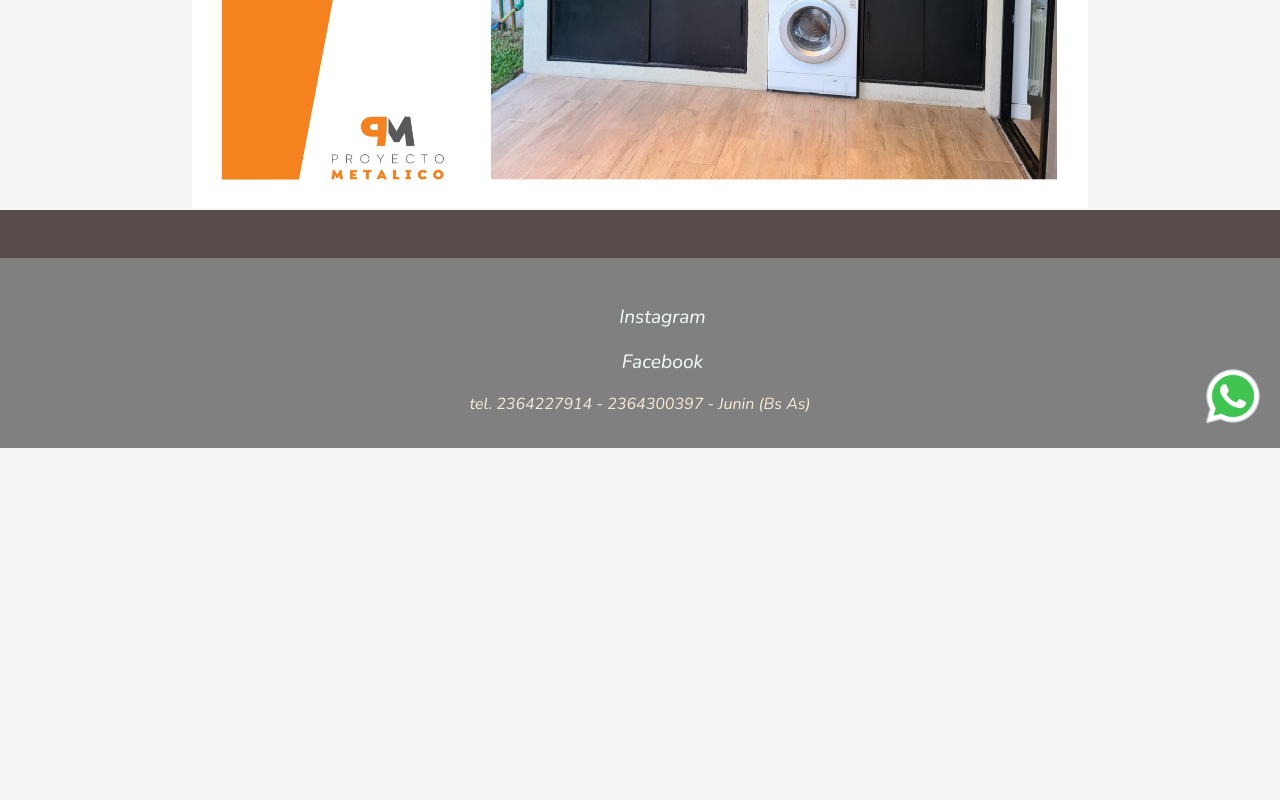
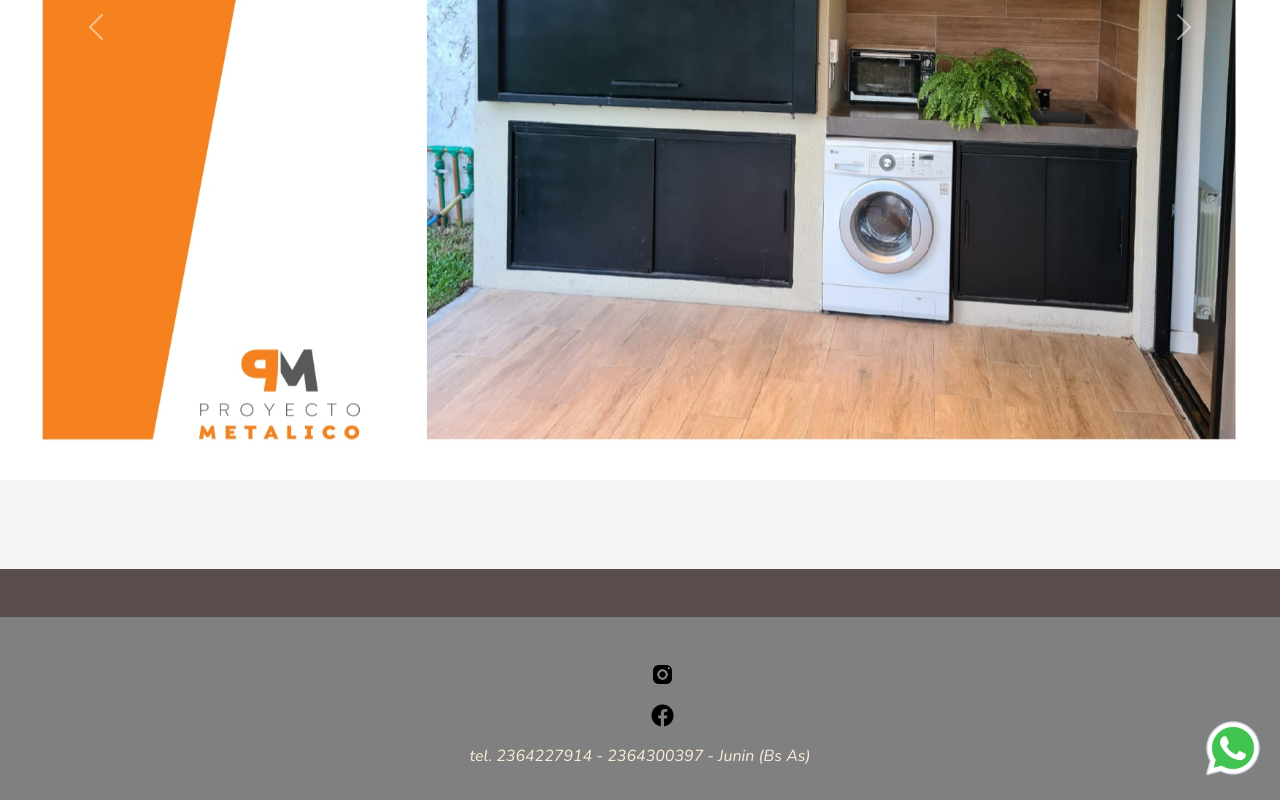
Before and after one commit to Mariano-Marcos/mi-proyecto, a website: page Html/trabajos.html in a window 1280 px wide. Shown: the part 682-1482 px from the top of the page. Before the commit the page ends 1130 px from the top, so only its background shows below. Drawn offline with nearby package versions, Linux system fonts and the light colour scheme.

Commit message:
le agregue logos de insta y face

```diff
--- a/Html/trabajos.html
+++ b/Html/trabajos.html
@@ -125,11 +125,11 @@
     <section >
 
       <ul>
-        <li><a href="http://www.instagram.com/proyectometalico.ok/">Instagram</a></li>
+        <li><a href="http://www.instagram.com/proyectometalico.ok/"><img src="../imagenes/Insta.png" width="25" alt="instagram"></a></li>
       </ul>
     <ul>
       <li>
-        <a href="https://www.facebook.com/profile.php?id=100066462801968">Facebook</a>
+        <a href="https://www.facebook.com/profile.php?id=100066462801968"><img src="../imagenes/Face.png" width="25" alt="facebook"></a>
       </li>
     </ul>
 
--- a/scss/layout/_footer.scss
+++ b/scss/layout/_footer.scss
@@ -4,7 +4,7 @@ footer {
 
         margin-top: 10rem;
         background-color: gray;
-        padding-top: 1rem;
+        padding-top: 0rem;
         border-top: solid 3rem;
         color:  rgb(89, 76, 76);
         padding-bottom: 1rem;
@@ -34,3 +34,10 @@ footer {
     margin-top: 1rem;
     color: antiquewhite;
 }
+
+section ul li a {
+    display: flex;
+    justify-content: center;
+
+
+}
--- a/scss/layout/_trabajos.scss
+++ b/scss/layout/_trabajos.scss
@@ -1,6 +1,7 @@
 #carouselExampleFade {
-    width: 70%;
+    width: auto;
+  height: auto;
 
-    margin: auto;
 margin-top: 5rem;
+margin-bottom: 5rem;
 }
```
Also changed, not shown: Html/contacto.html (+3 -2 lines), Html/nosotros.html (+2 -2 lines), Html/servicios.html (+2 -2 lines), index.html (+3 -3 lines), css/styles.css, imagenes/Face.png (added), imagenes/Insta.png (added), 1 other file.
